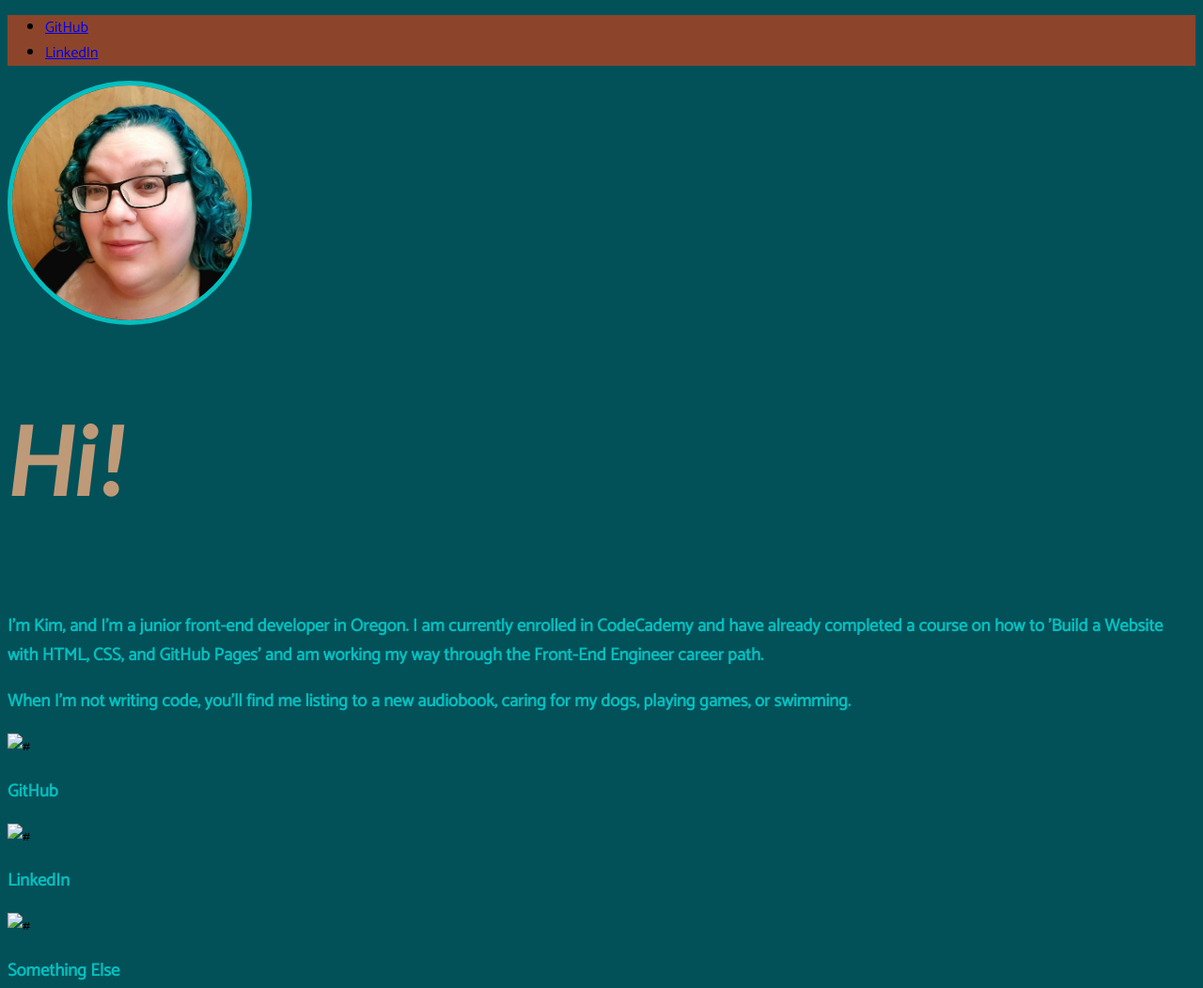
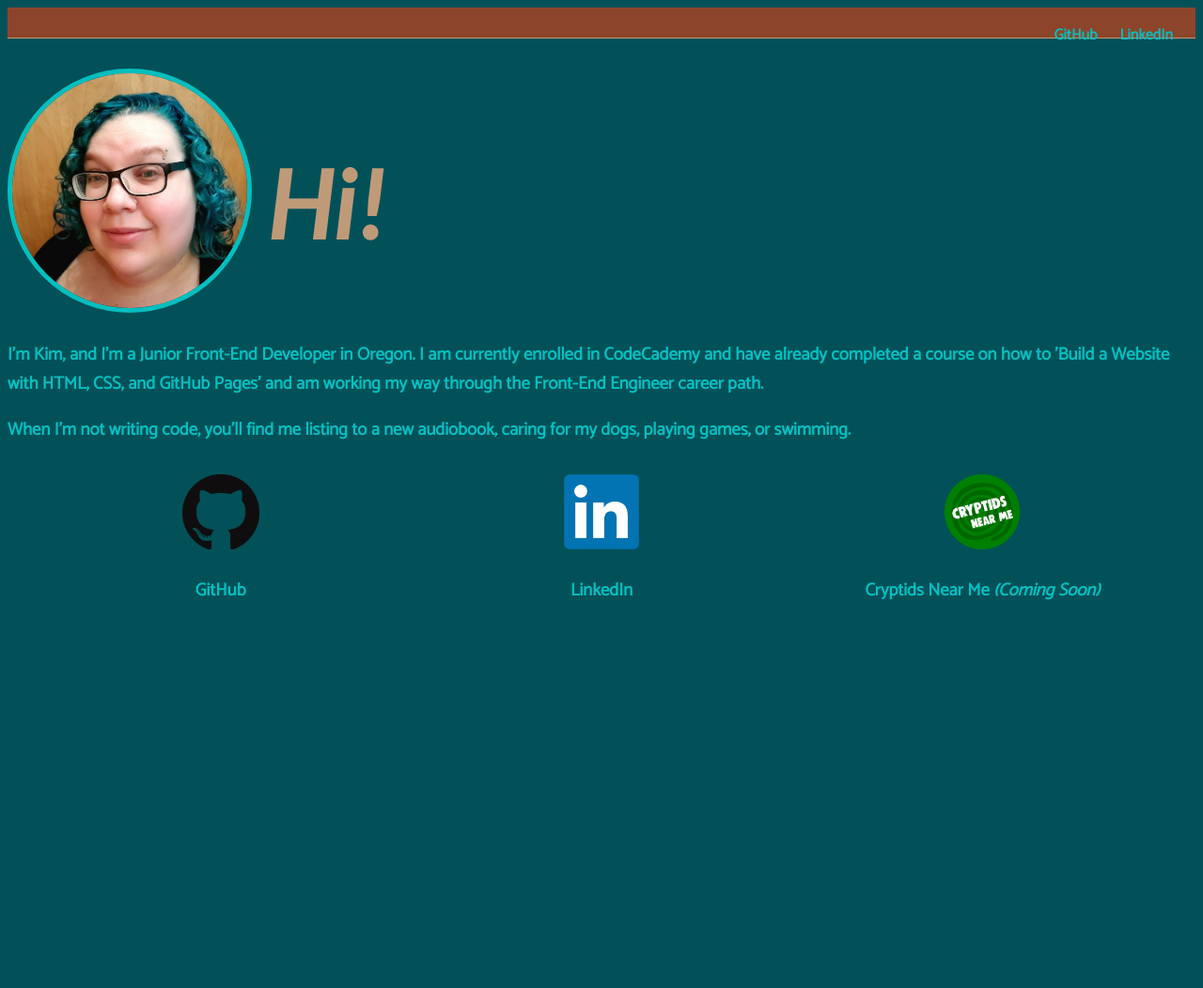
Before and after one commit to Zechos/Zechos.github.io, a plain HTML site: page index.html in a window 1280 px wide. Shown: the whole page at 94% size. After the commit the page ends 800 px from the top, so only its background shows below. Drawn offline with Linux system fonts and the light colour scheme.

Commit message:
Added improved styling

```diff
--- a/index.html
+++ b/index.html
@@ -6,14 +6,14 @@
     <link href="./resources/css/styles.css" type="text/css" rel="stylesheet">
     <link href="https://fonts.googleapis.com/css?family=Catamaran|Lato:400i" rel="stylesheet">
     <link rel="icon" href="./resources/images/flavicon.png" type="image/x-icon">
-    <title>Kim Tews - Junior Frontend Developer</title>
+    <title>Kim Tews - Junior Front-End Developer</title>
 </head>
 
 <body>
     <header>
         <ul>
-            <li><a href="https://github.com/Zechos">GitHub</a></li>
-            <li><a href="https://www.linkedin.com/in/ktews/">LinkedIn</a></li>
+            <li><a target="_blank" href="https://github.com/Zechos">GitHub</a></li>
+            <li><a target="_blank" href="https://www.linkedin.com/in/ktews/">LinkedIn</a></li>
         </ul>
     </header>
     <section class="intro">
@@ -23,26 +23,26 @@
             </div>
             <h1>Hi!</h1>
         </div>
-        <h3>I'm Kim, and I'm a junior front-end developer in Oregon.  I am currently enrolled in CodeCademy and have already completed a course on how to 'Build a Website with HTML, CSS, and GitHub Pages' and am working my way through the Front-End Engineer career path.</h3>
+        <h3>I'm Kim, and I'm a Junior Front-End Developer in Oregon.  I am currently enrolled in CodeCademy and have already completed a course on how to 'Build a Website with HTML, CSS, and GitHub Pages' and am working my way through the Front-End Engineer career path.</h3>
         <h3>When I'm not writing code, you'll find me listing to a new audiobook, caring for my dogs, playing games, or swimming.</h3>
     </section>
     <section class="links">
         <section class="card">
-            <img src="#" alt="#">
+            <a target="_blank" href="https://github.com/Zechos"><img src="./resources/images/GitHub_Mark.png" alt="GitHub logo"></a>
             <div class="card-content">
                 <h3>GitHub</h3>
             </div>
         </section>
         <section class="card">
-            <img src="#" alt="#">
+            <a target="_blank" href="https://www.linkedin.com/in/ktews/"><img src="./resources/images/LinkedIn_logo_initials.png" alt="LinkedIn logo"></a>
             <div class="card-content">
                 <h3>LinkedIn</h3>
             </div>
         </section>
         <section class="card">
-            <img src="#" alt="#">
+            <a target="_blank" href="#"><img src="./resources/images/CNM-logo.png" alt="Green swirl logo for the mobile app Cryptids Near Me"></a>
             <div class="card-content">
-                <h3>Something Else</h3>
+                <h3>Cryptids Near Me <span class="italics">(Coming Soon)</span></h3>
             </div>
         </section>
     </section>
--- a/resources/css/styles.css
+++ b/resources/css/styles.css
@@ -4,20 +4,6 @@
 .Wilderness-3-hex { color: #038C8C; }
 .Wilderness-4-hex { color: #BF9A78; }
 .Wilderness-5-hex { color: #8C452B; }
-
-/* Color Theme Swatches in RGBA */
-.Wilderness-1-rgba { color: rgba(1, 80, 89, 1); }
-.Wilderness-2-rgba { color: rgba(3, 191, 191, 1); }
-.Wilderness-3-rgba { color: rgba(2, 140, 140, 1); }
-.Wilderness-4-rgba { color: rgba(191, 153, 120, 1); }
-.Wilderness-5-rgba { color: rgba(140, 69, 43, 1); }
-
-/* Color Theme Swatches in HSLA */
-.Wilderness-1-hsla { color: hsla(185, 96, 17, 1); }
-.Wilderness-2-hsla { color: hsla(180, 96, 38, 1); }
-.Wilderness-3-hsla { color: hsla(180, 96, 28, 1); }
-.Wilderness-4-hsla { color: hsla(28, 35, 61, 1); }
-.Wilderness-5-hsla { color: hsla(16, 52, 36, 1); }
 
 /* Universal Styles */
 html {
@@ -37,19 +23,48 @@ h3 {
     color: #04BFBF;
 }
 
+a {
+    text-decoration: none;
+    color: #04BFBF;
+    font-weight: 600;
+}
+
+.italics {
+    font-style: italic;
+}
+
 /* Header */
 header {
     background-color: #8C452B;
     width: 100%;
+    height: 2rem;
+    position: sticky;
+    top: 0px;
+    width: 100%;
+    z-index: 100;
+    border-bottom: solid 1px #BF9A78;
+    margin: 0%;
+    align-content: center;
 }
 
 header ul {
+    display: flex;
+    justify-content: flex-end;
+}
 
+header li {
+    list-style: none;
+    display: inline;
+    font-size: 1rem;
+    padding-right: 1.5rem;
 }
 
 /* Intro */
 div.greeting {
-    display: inline-block;
+    position: relative;
+    top: 2rem; /*To offset for fixed header*/
+    display: flex;
+    padding-bottom: 1rem;
 }
 
 .round-crop {
@@ -59,6 +74,7 @@ div.greeting {
     overflow: hidden;
     border-radius: 50%;
     border: 5px solid #04BFBF;
+    margin-right: 1rem;
 }
 
 .intro img {
@@ -67,3 +83,32 @@ div.greeting {
     height: 100%;
     width: auto;
 }
+
+/* Links */
+.links {
+    display: grid;
+    grid-template-columns: repeat(3, 1fr);
+    grid-template-rows: 1fr;
+    row-gap: 2rem;
+    column-gap: 2rem;
+    margin: 2rem 2.5rem;
+    max-width: 100%;
+    overflow: hidden;
+    align-content: center;
+    justify-content: center;
+}
+
+.links img {
+    max-height: 5rem;
+    justify-content: center;
+}
+
+.card {
+    text-align: center;
+}
+
+.links .card-content h3{
+    align-content: center;
+    justify-content: center;
+    text-overflow: ellipsis;
+}
```
Also changed, not shown: resources/images/CNM-logo.png (added), resources/images/GitHub_Mark.png (added), resources/images/LinkedIn_logo_initials.png (added).
